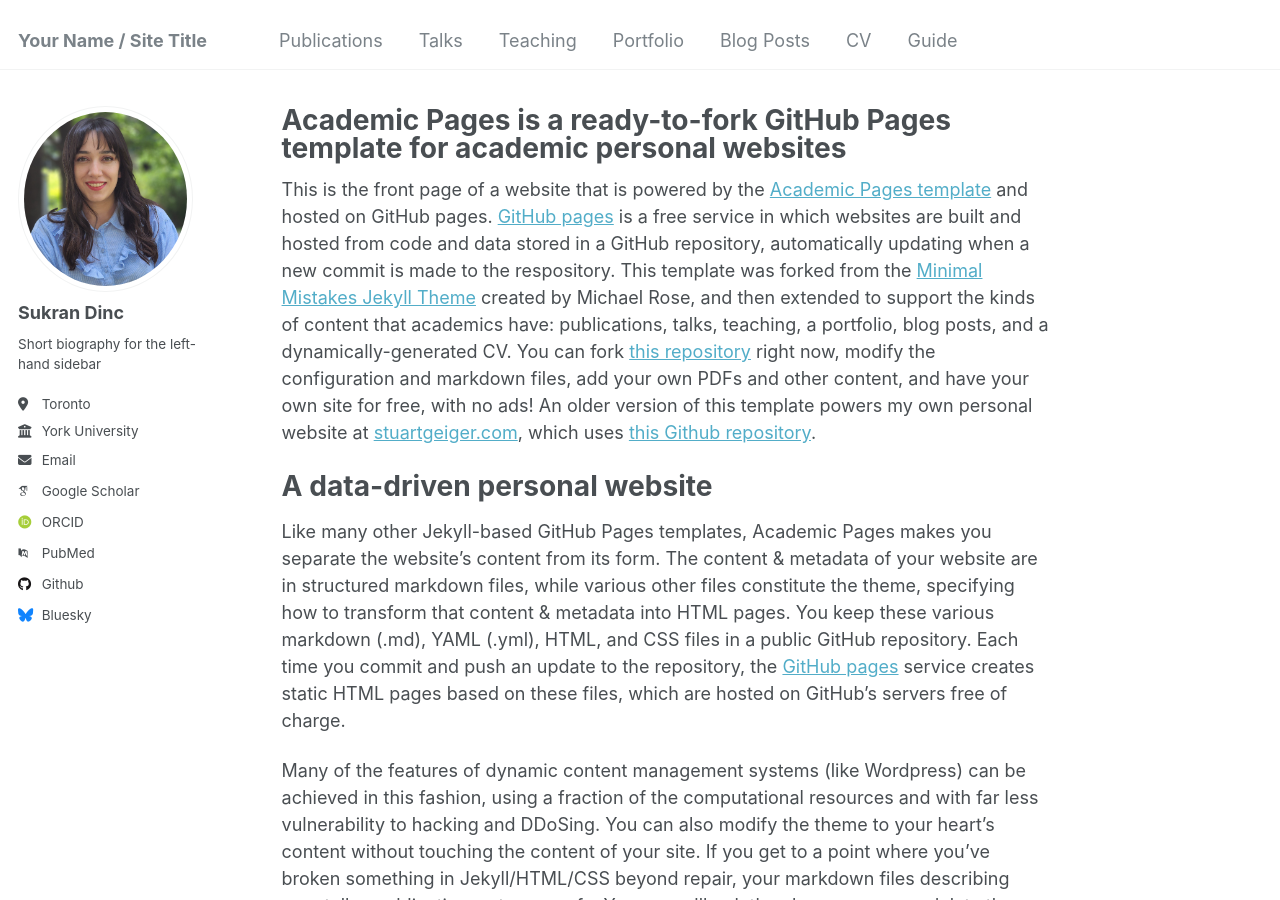
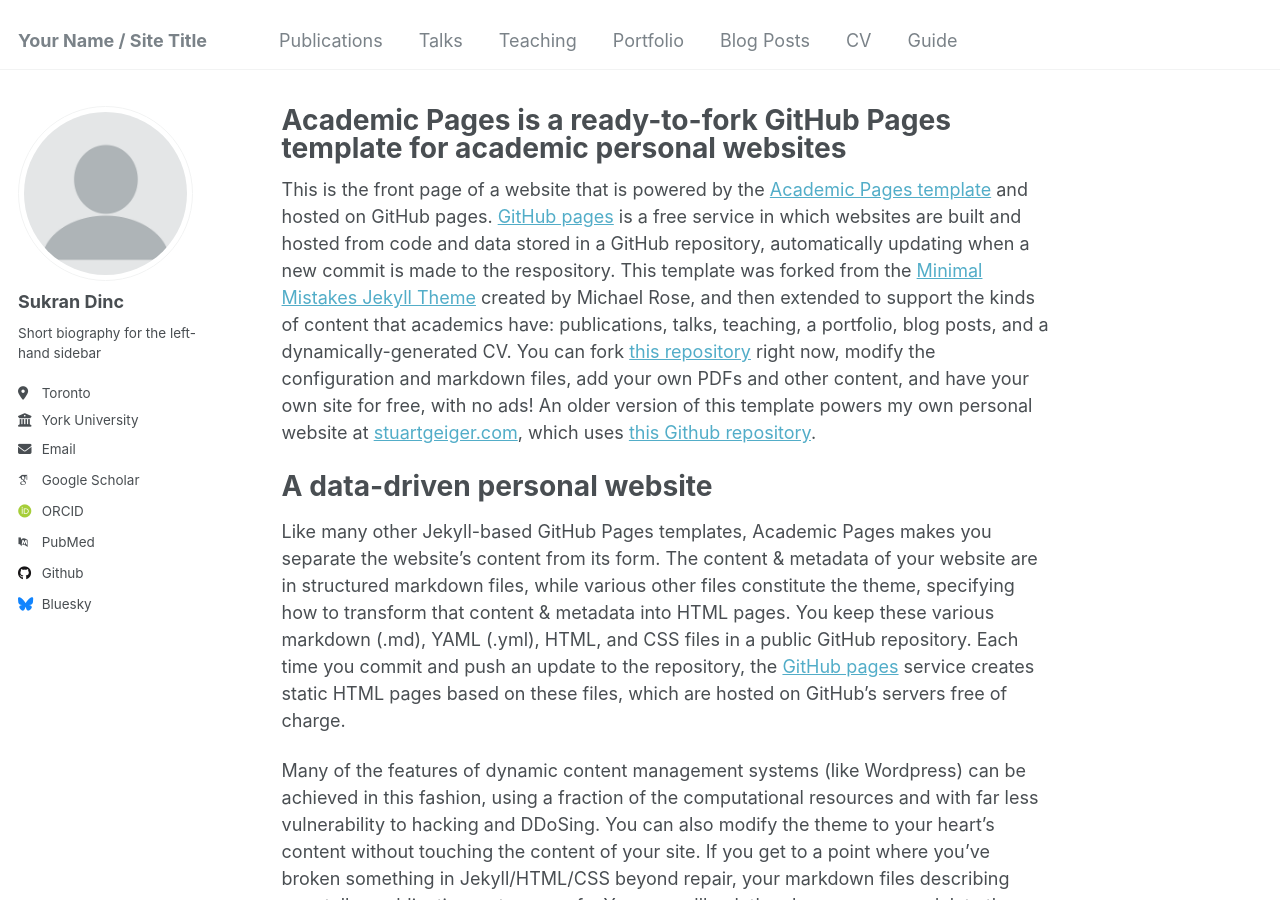
Before and after one commit to sukrandinc/sukrandinc.github.io, a Jekyll site: the page built from _pages/about.md, in a window 1280 px wide and 900 px high. Built offline with Jekyll 4.4.1, drawn with Linux system fonts in a browser that asks for light colours; some web fonts are replaced.

Commit message:
Update _config.yml

```diff
--- a/_config.yml
+++ b/_config.yml
@@ -21,7 +21,7 @@ repository               : "academicpages/academicpages.github.io"
 #               Additional customization can be done by editing /_includes/author-profile.html
 author:
   # Biographic information
-  avatar           : "sukran.png"
+  avatar           : "profile.png"
   name             : "Sukran Dinc"
   pronouns         : # example: "she/her"
   bio              : "Short biography for the left-hand sidebar"
```
